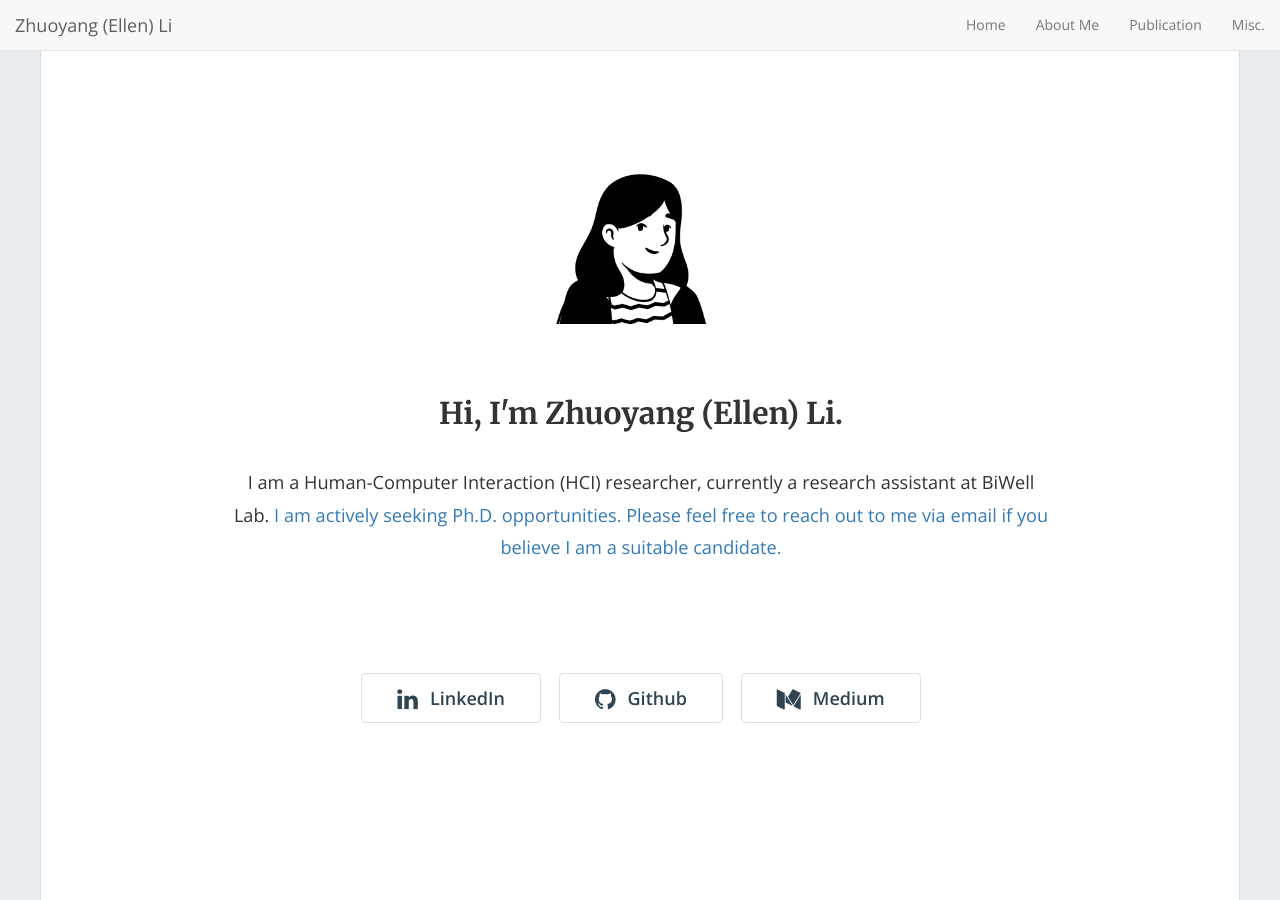
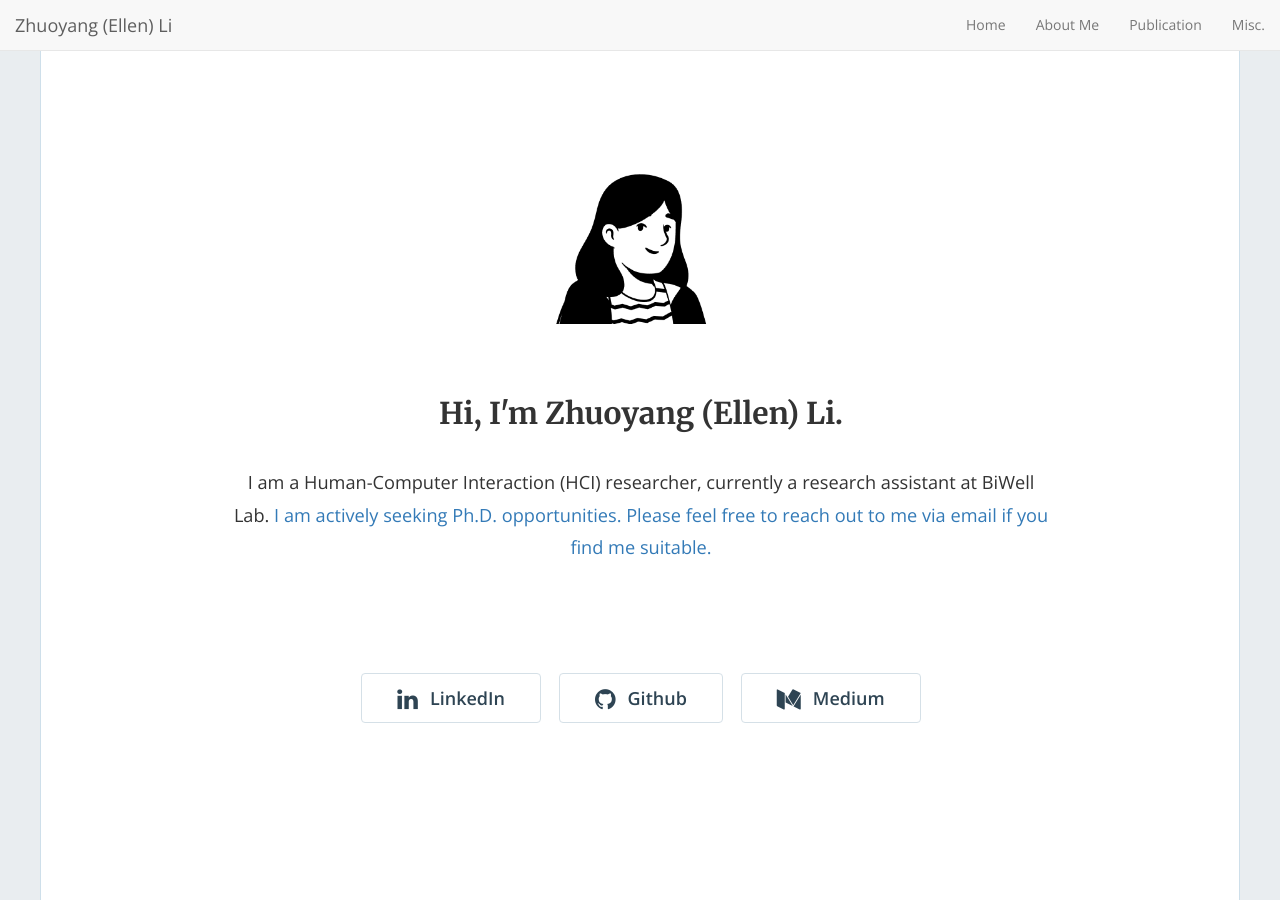
Before and after one commit to jamigibbs/phantom, a Jekyll site: the page built from index.html, in a window 1280 px wide and 900 px high. Built offline with Jekyll 4.4.1, drawn with Linux system fonts in a browser that asks for light colours; nearby versions of some CDN libraries; the list of posts is cut into pages by our own code.

Commit message:
Update contact.html

```diff
--- a/_includes/contact.html
+++ b/_includes/contact.html
@@ -1 +1 @@
-<a data-toggle="modal" data-target="#contact"> I am actively seeking Ph.D. opportunities. Please feel free to reach out to me via email if you believe I am a suitable candidate.</a>
+<a data-toggle="modal" data-target="#contact"> I am actively seeking Ph.D. opportunities. Please feel free to reach out to me via email if you find me suitable.</a>
```
